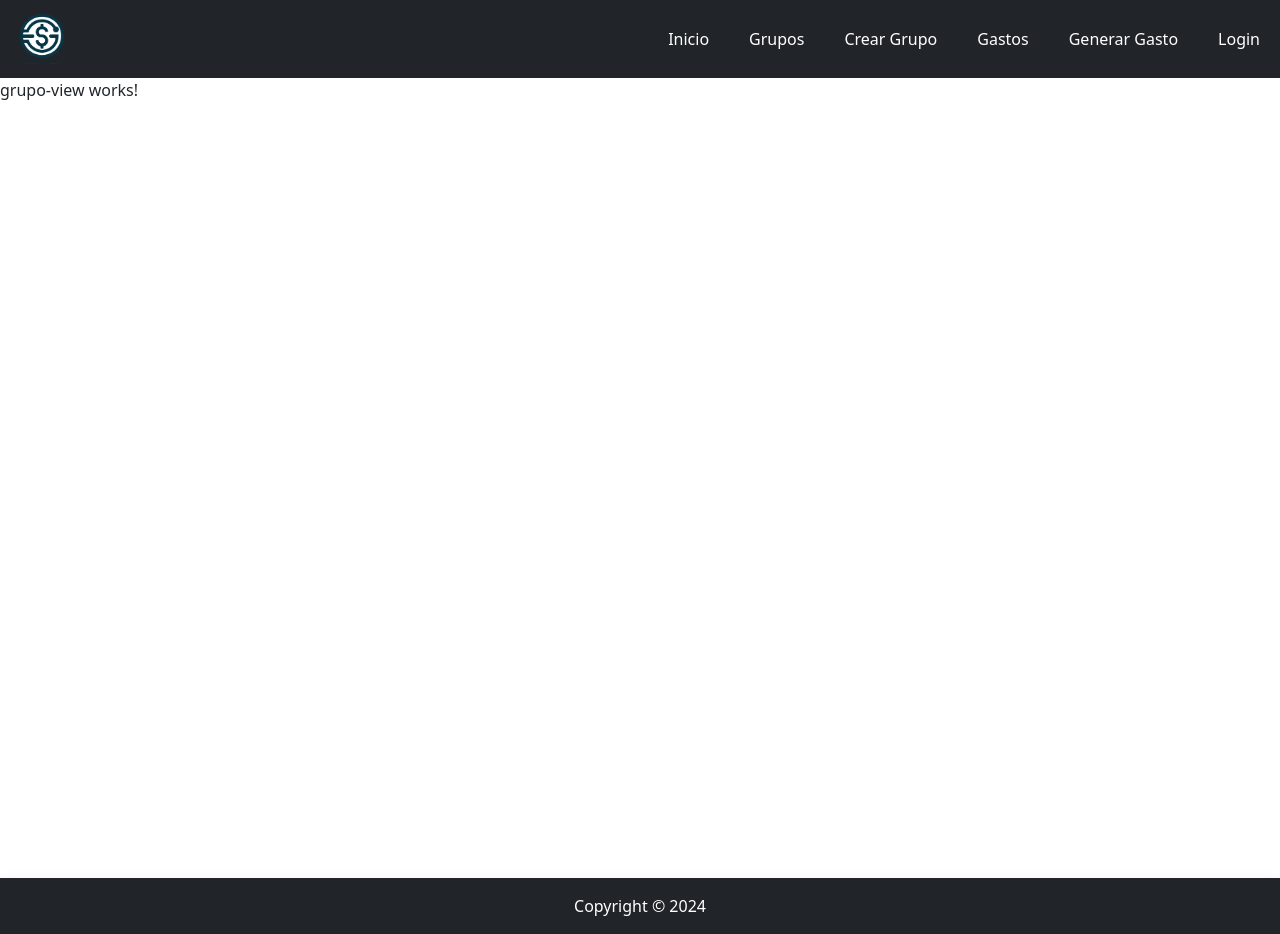
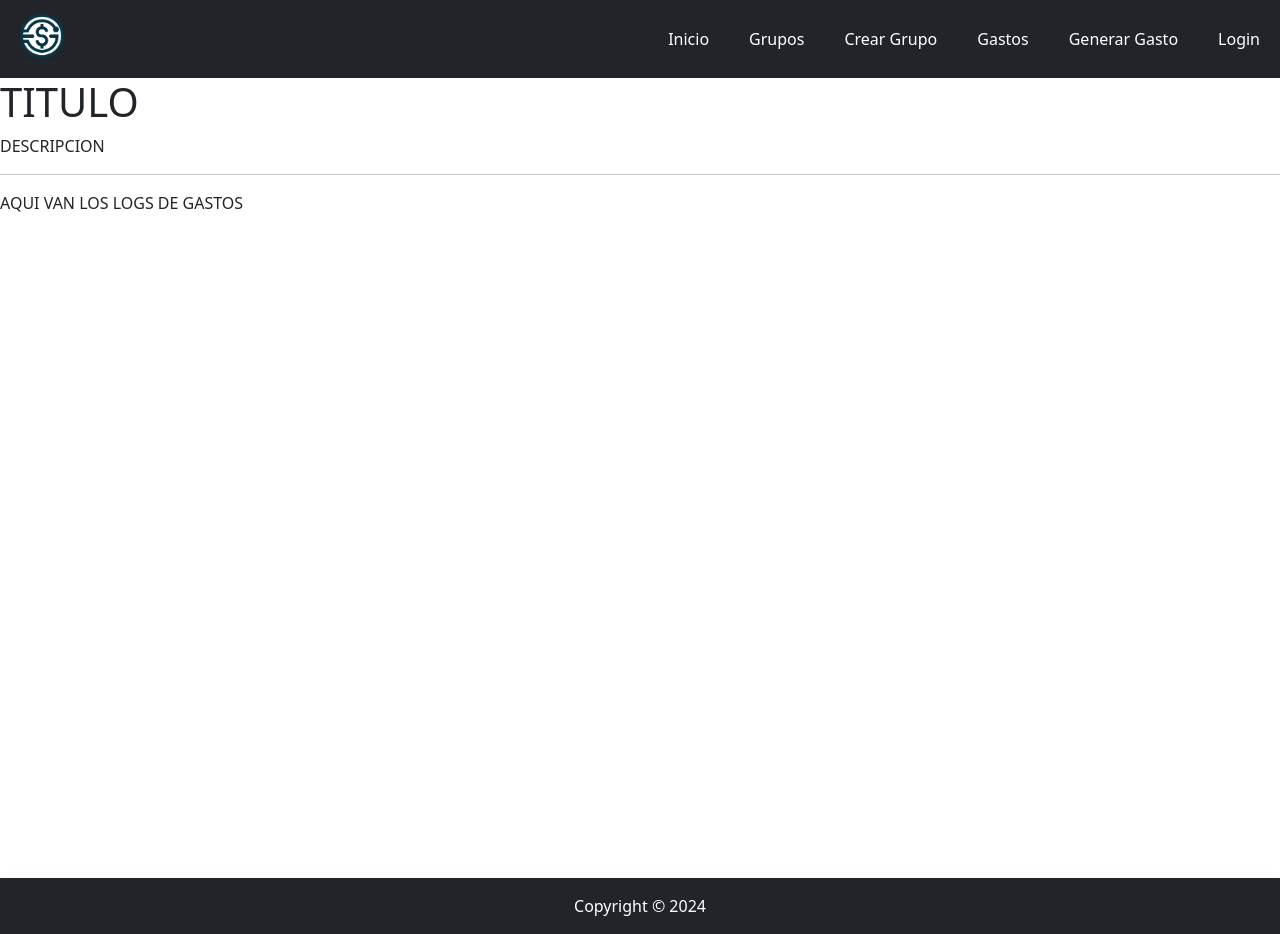
Before and after one commit to jaimeamate/proyecto-full-stack-front, an Angular app: page /group/1 in a window 1280 px wide. Built offline with nearby package versions, Linux system fonts and the light colour scheme.

Commit message:
group-view html base created

```diff
--- a/src/app/components/grupo-view/grupo-view.component.html
+++ b/src/app/components/grupo-view/grupo-view.component.html
@@ -1 +1,10 @@
-<p>grupo-view works!</p>
+<main>
+    <section>
+        <h1>TITULO</h1>
+        <p>DESCRIPCION</p>
+    </section>
+    <hr>
+    <section>
+        <p>AQUI VAN LOS LOGS DE GASTOS</p>
+    </section>
+</main>
```
